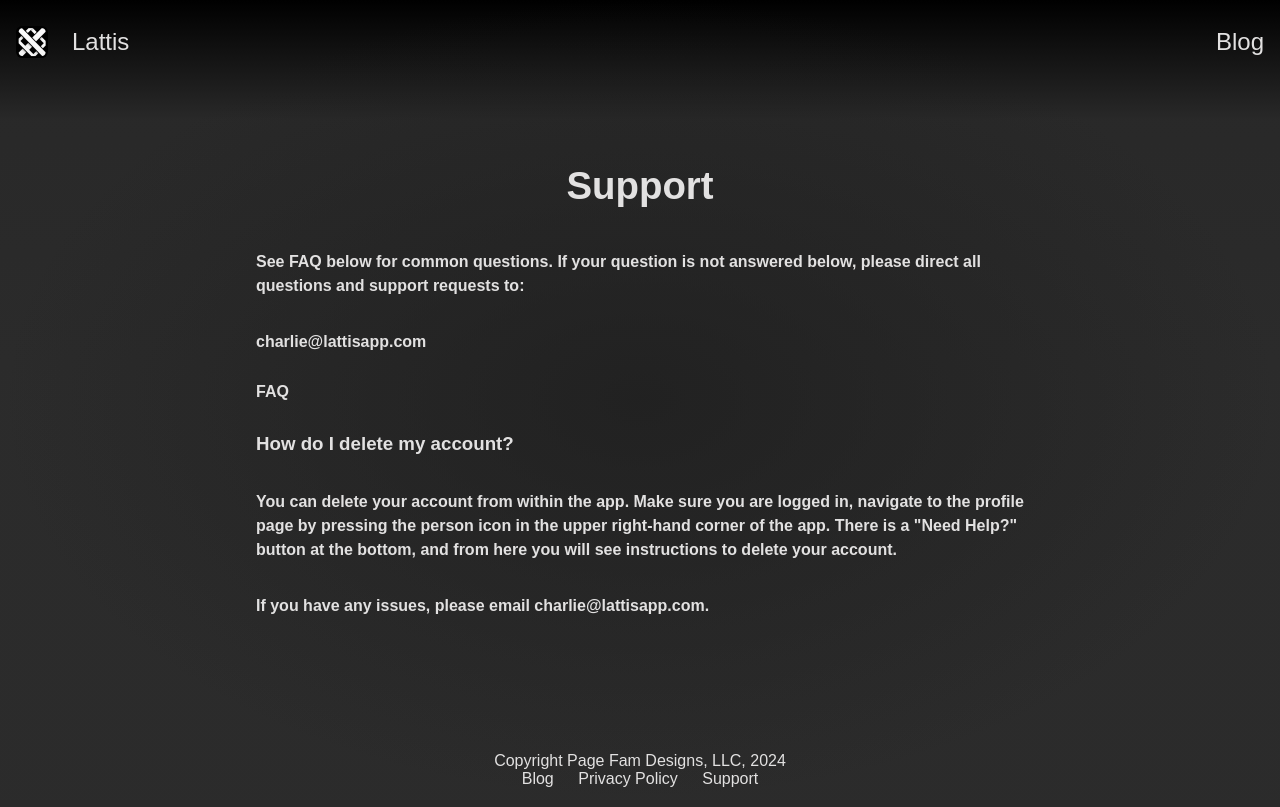
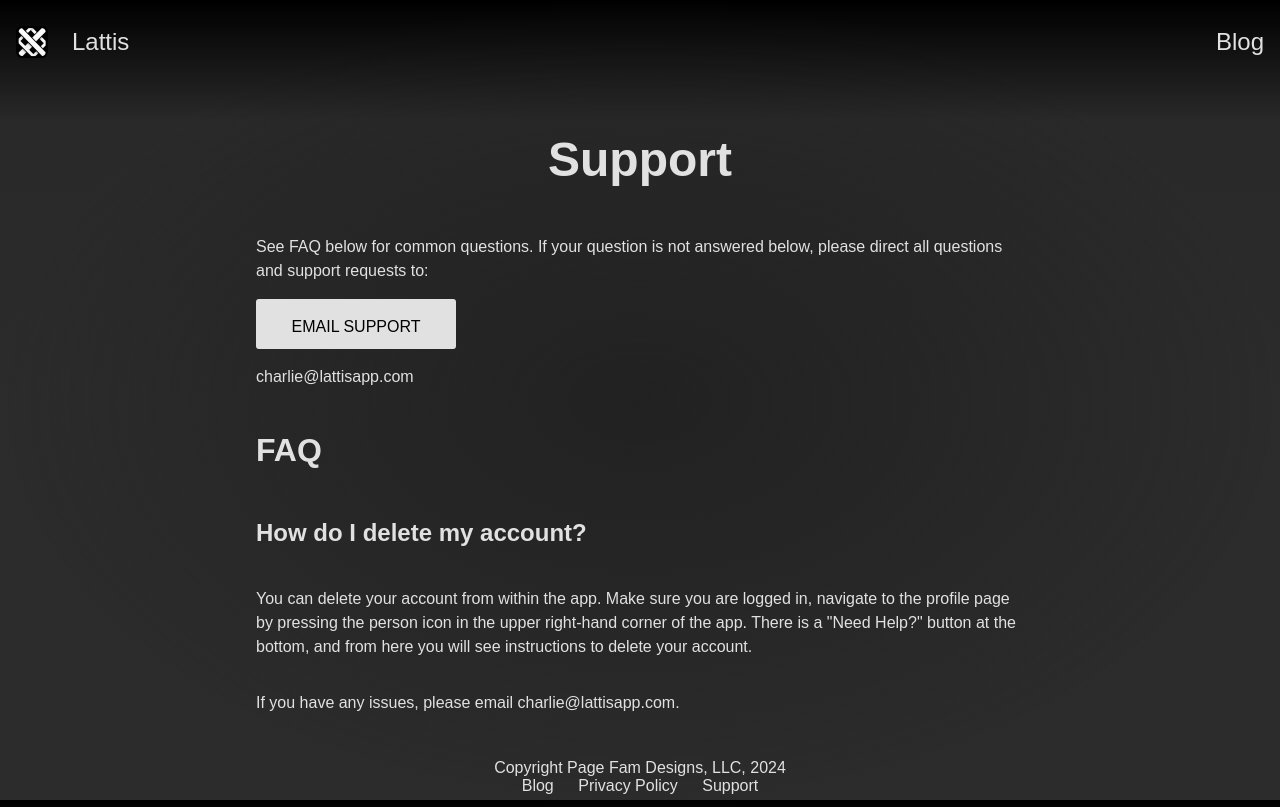
Before and after one commit to Quesajo17/lattisapp-landing, a SvelteKit app: page /support in a window 1280 px wide. Built offline with nearby package versions, Linux system fonts and the light colour scheme.

Commit message:
Added images to static

```diff
--- a/src/routes/+page.svelte
+++ b/src/routes/+page.svelte
@@ -7,7 +7,7 @@
 <h1>Nothing Great Was Ever Achieved Alone</h1>
 <div class="hero">
     <div class="hero-cta">
-        <p>Use the power of accountability to follow your long-term goals in the company of friends.</p>
+        <p class="hero-text">Use the power of accountability to follow your long-term goals in the company of friends.</p>
         <div class="app-store-links">
                     <a class="store-link apple-link" href="https://apps.apple.com/us/app/lattis-goal-habit-tracker/id6470149396">
                         <img src="https://tools.applemediaservices.com/api/badges/download-on-the-app-store/black/en-us?size=250x83&amp;releaseDate=1604880000" alt="Download on the App Store">
@@ -38,6 +38,10 @@
         max-width: 600px;
         border-radius: 10px;
         margin: 2em 0;
+    }
+
+    .hero-text {
+        font-weight: 700;
     }
 
     @media (min-width: 750px) {
--- a/src/routes/styles.css
+++ b/src/routes/styles.css
@@ -31,10 +31,34 @@ body {
 
 }
 
+.button {
+	border-radius: 3px;
+	width: 200px;
+	height: 50px;
+	background-color: #e2e1e1;
+	color: #000
+
+}
+
+.button :hover {
+	width: 200px;
+	height: 50px;
+	box-shadow: 2px 2px 6px rgb(255 255 255 / 25%);
+}
+
+.button-text {
+	text-align: center;
+	color: #000
+
+
+}
+
 h1,
-h2,
+h2 {
+	font-weight: 700;
+}
 p {
-	font-weight: 700;
+	font-weight: 500;
 }
 
 p {
@@ -51,12 +75,12 @@ a:hover {
 }
 
 h1 {
-	font-size: 2rem;
+	font-size: 3rem;
 	text-align: center;
 }
 
 h2 {
-	font-size: 1rem;
+	font-size: 1.5rem;
 }
 
 pre {
@@ -89,9 +113,31 @@ button:focus:not(:focus-visible) {
 	outline: none;
 }
 
+@media (min-width: 500px) {
+	h1 {
+		font-size: 2rem;
+	}
+
+	h2 {
+		font-size: 1.5rem;
+	}
+
+	h3 {
+		font-size: 1.2rem;
+	}
+}
+
 @media (min-width: 720px) {
 	h1 {
-		font-size: 2.4rem;
+		font-size: 3rem;
+	}
+
+	h2 {
+		font-size: 2rem;
+	}
+
+	h3 {
+		font-size: 1.5rem;
 	}
 }
 
--- a/src/routes/support/+page.svelte
+++ b/src/routes/support/+page.svelte
@@ -8,7 +8,8 @@
 
 	<p>See FAQ below for common questions. If your question is not answered below, please direct all questions and support requests to:</p>
 
-    <p>
+	<div class="button" href="mailto:charlie@lattisapp.com"><p class="button-text">EMAIL SUPPORT</p></div>
+	<p>
         <a href="mailto:charlie@lattisapp.com">charlie@lattisapp.com</a>
 	</p>
 
```
Also changed, not shown: static/images/google-play-badge.svg (added), static/images/lattisicon.jpg (added).
